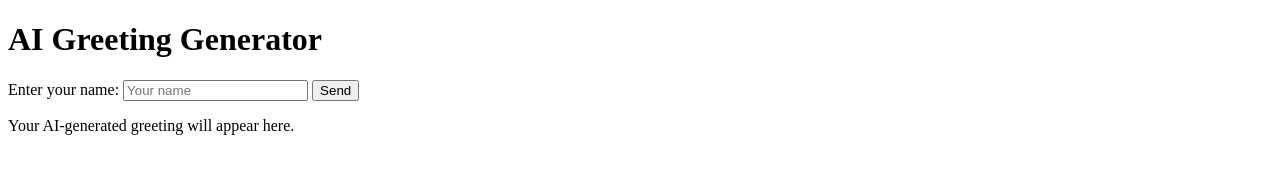
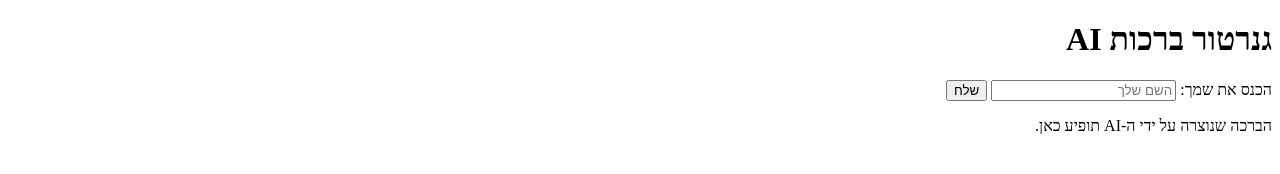
Before and after one commit to nitzano707/greeting, a plain HTML site: page index.html in a window 1280 px wide. Drawn offline with Linux system fonts and the light colour scheme.

Commit message:
Update index.html

```diff
--- a/index.html
+++ b/index.html
@@ -1,18 +1,16 @@
 <!DOCTYPE html>
-<html lang="en">
+<html lang="he" dir="rtl">
 <head>
     <meta charset="UTF-8">
     <meta name="viewport" content="width=device-width, initial-scale=1.0">
-    <title>AI Greeting Generator</title>
+    <title>גנרטור ברכות AI</title>
 </head>
 <body>
-    <h1>AI Greeting Generator</h1>
-    <label for="nameInput">Enter your name:</label>
-    <input type="text" id="nameInput" placeholder="Your name">
-    <button id="sendButton">Send</button>
-
-    <p id="result">Your AI-generated greeting will appear here.</p>
-
+    <h1>גנרטור ברכות AI</h1>
+    <label for="nameInput">הכנס את שמך:</label>
+    <input type="text" id="nameInput" placeholder="השם שלך">
+    <button id="sendButton">שלח</button>
+    <p id="result">הברכה שנוצרה על ידי ה-AI תופיע כאן.</p>
     <script src="app.js"></script>
 </body>
 </html>
```
